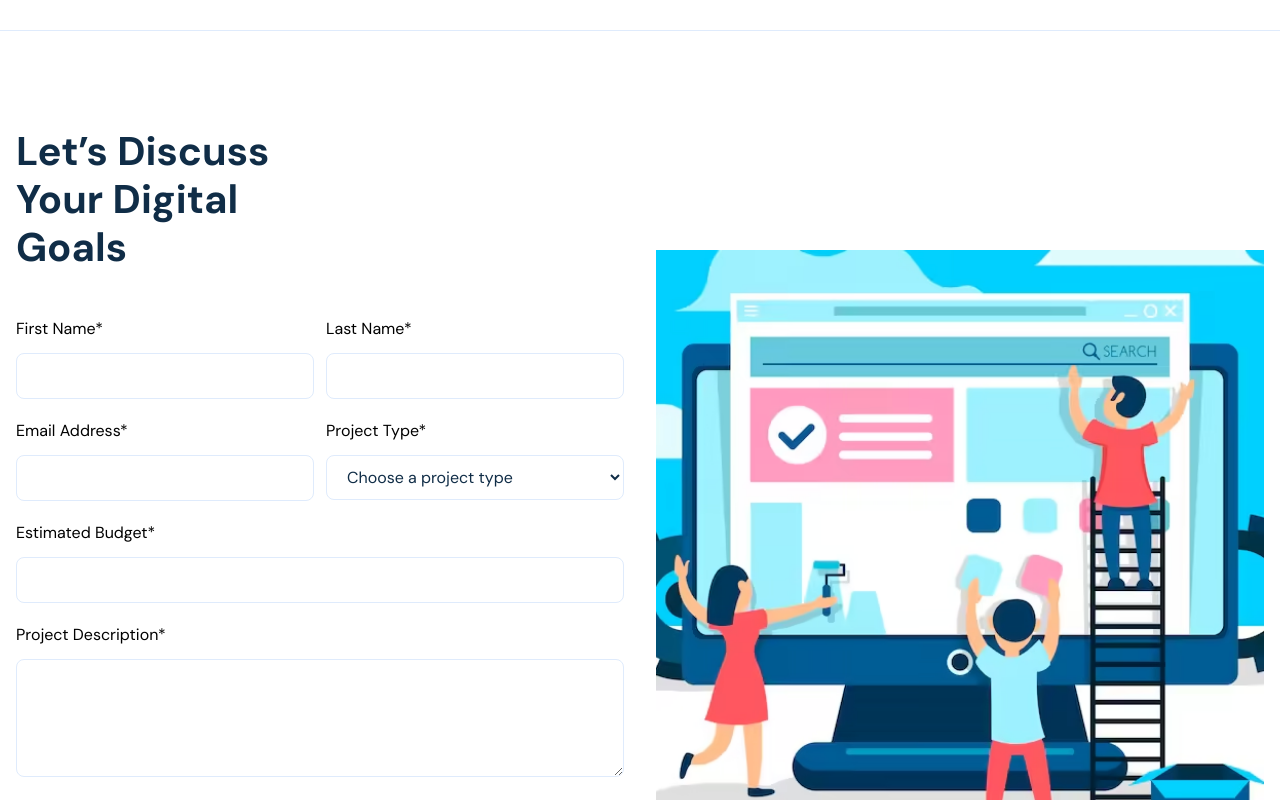
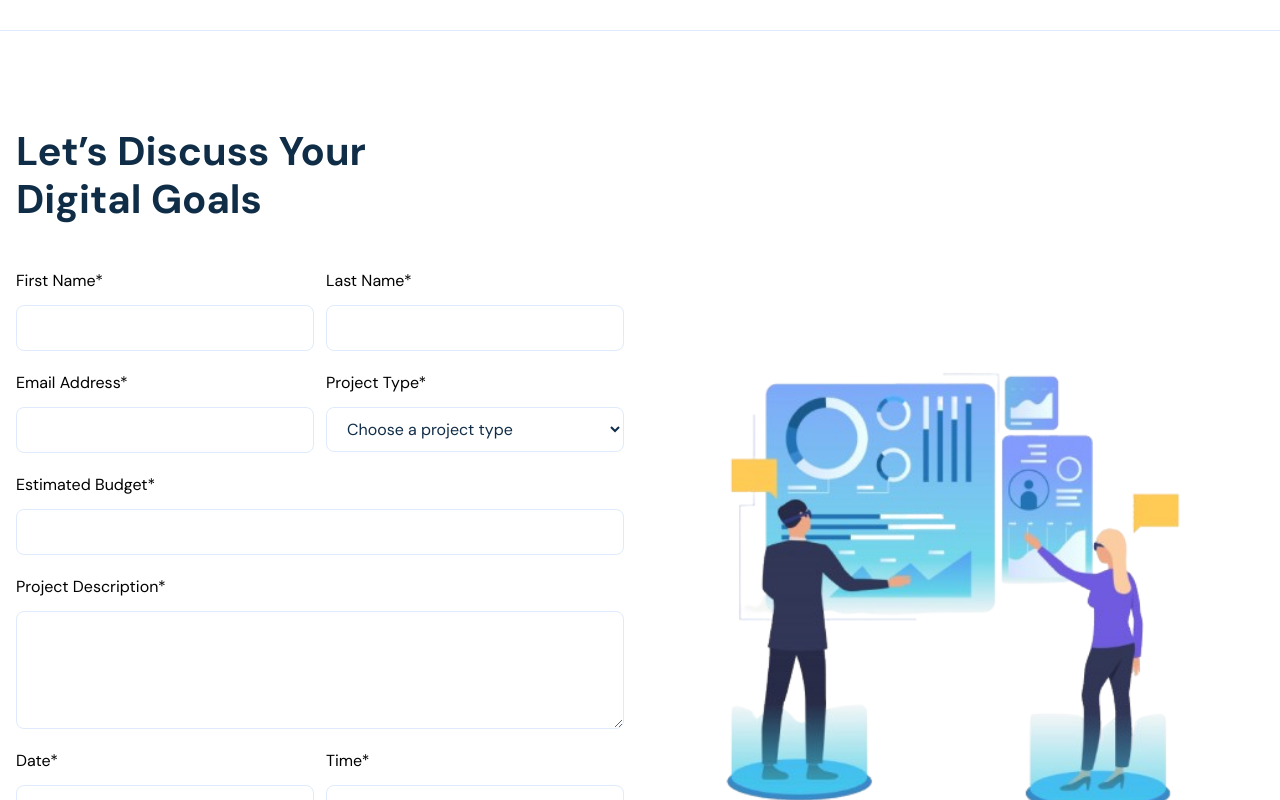
Before and after one commit to Jigisha-Ponda/next-website, a Next.js app in the folder package/: page /contact in a window 1280 px wide. Shown: the part 1460-2260 px from the top of the page. Built offline with nearby package versions, Linux system fonts and the light colour scheme.

Commit message:
[update] updated contact form email and aside image

```diff
--- a/package/src/app/api/contact/route.ts
+++ b/package/src/app/api/contact/route.ts
@@ -17,7 +17,7 @@ export async function POST(req: NextRequest) {
   try {
     await transporter.sendMail({
       from: `"Website Inquiry" <${process.env.MAIL_USER}>`,
-      to: 'jigishaadatiya21@gmail.com',
+      to: 'emphasissoftinfo@gmail.com',
       subject: 'New Contact Form Submission',
       html: `
         <h3>Contact Details</h3>
--- a/package/src/components/Contact/Form/index.tsx
+++ b/package/src/components/Contact/Form/index.tsx
@@ -50,11 +50,11 @@ const ContactForm = () => {
   return (
     <section className="dark:bg-darkmode pb-24">
       <div className="container mx-auto lg:max-w-(--breakpoint-xl) md:max-w-(--breakpoint-md) px-4">
+        <h2 className="max-w-100 text-40 font-bold mb-9">
+          Let’s Discuss Your Digital Goals
+        </h2>
         <div className="grid md:grid-cols-12 grid-cols-1 gap-8">
           <div className="col-span-6">
-            <h2 className="max-w-72 text-40 font-bold mb-9">
-              Let’s Discuss Your Digital Goals
-            </h2>
             <form onSubmit={handleSubmit} className="flex flex-wrap w-full m-auto justify-between">
               <div className="sm:flex gap-3 w-full">
                 <div className="mx-0 my-2.5 flex-1">
@@ -157,7 +157,7 @@ const ContactForm = () => {
           </div>
           <div className="col-span-6 flex items-center justify-center">
             <Image
-              src="/images/image/team-work.avif"
+              src="/images/image/contact-us.png"
               alt="goals"
               width={1300}
               height={0}
```
Also changed, not shown: package/public/images/image/contact-us.png (added), 1 other file (tests, documents, lock files or other folders).
